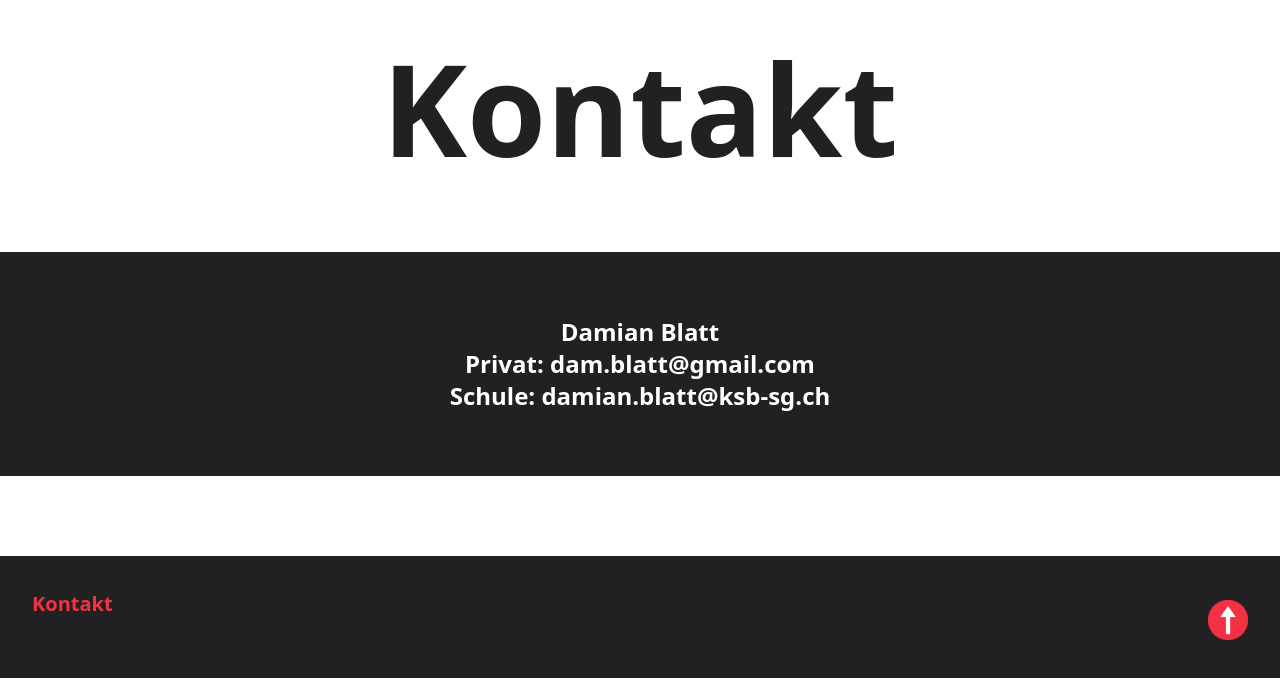
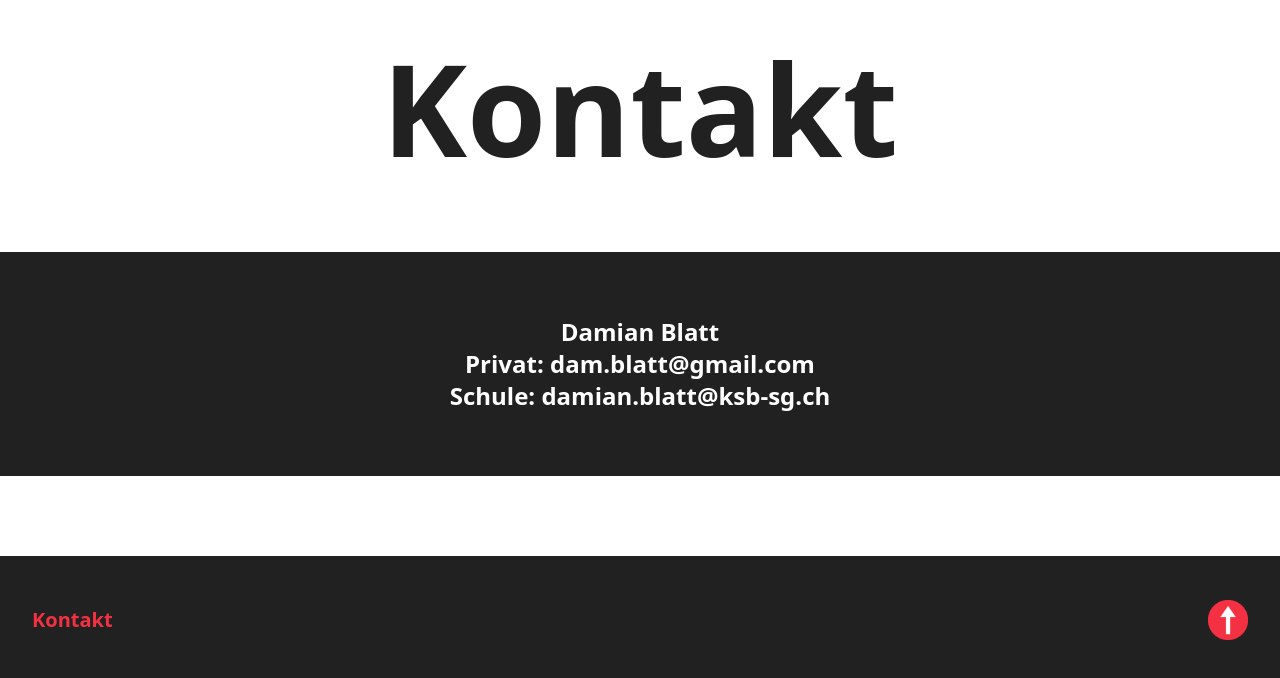
Before and after one commit to damblatt/portfolio, a website: page dist/kontakt.html in a window 1280 px wide. Shown: the part 548-1226 px from the top of the page. Drawn offline with Linux system fonts and the light colour scheme.

Commit message:
small changes

```diff
--- a/dist/kontakt.html
+++ b/dist/kontakt.html
@@ -44,7 +44,7 @@
     <!-- footer -->
     <footer class="bg-black p-8 mt-20 text-white">
       <div class="grid grid-cols-10 grid-rows-2 h-16">
-        <div class="flex col-span-9 items-center">
+        <div class="flex col-span-9 row-span-2 items-center">
           <a href="kontakt.html" class="text-xl font-semibold text-red hover:underline">Kontakt</a>
         </div>
         <div class="flex col-span-1 row-span-2 items-center justify-end">
```
Also changed, not shown: dist/meineProjekte.html (+1 -1 lines).
